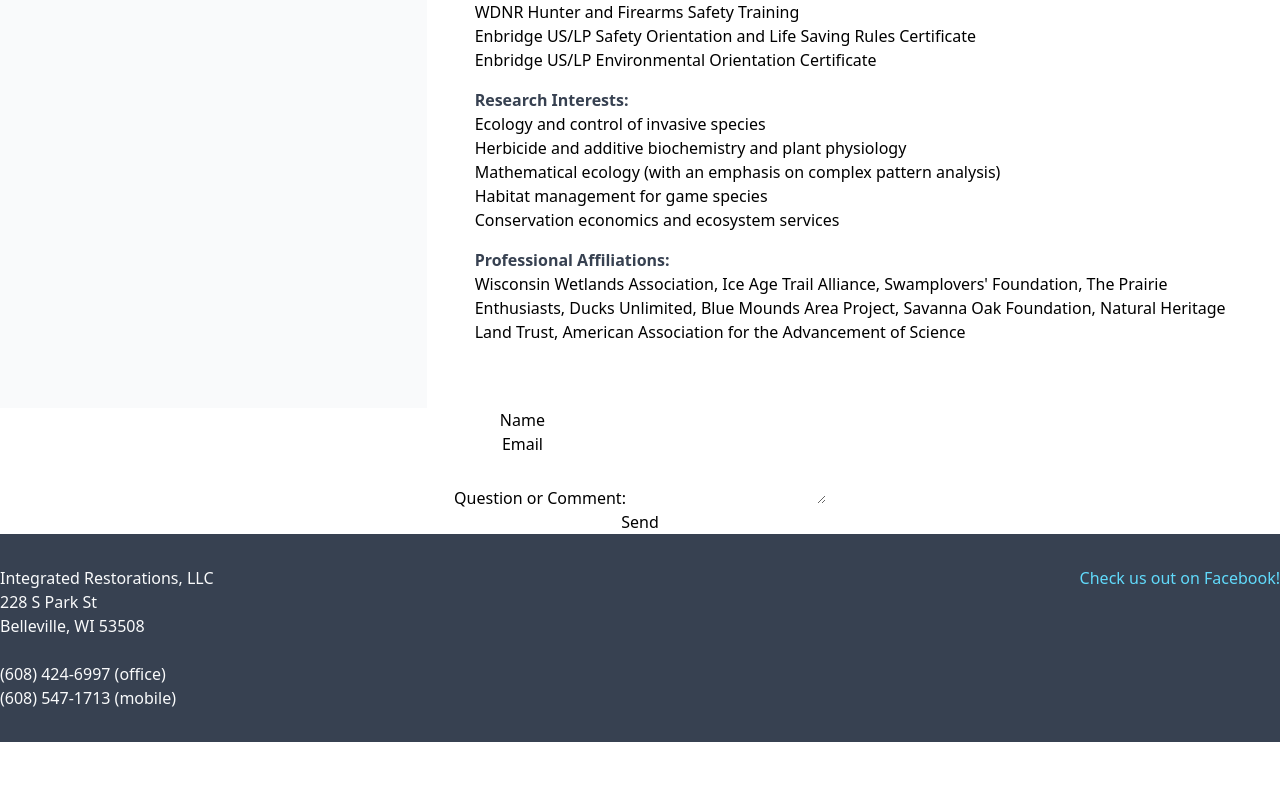
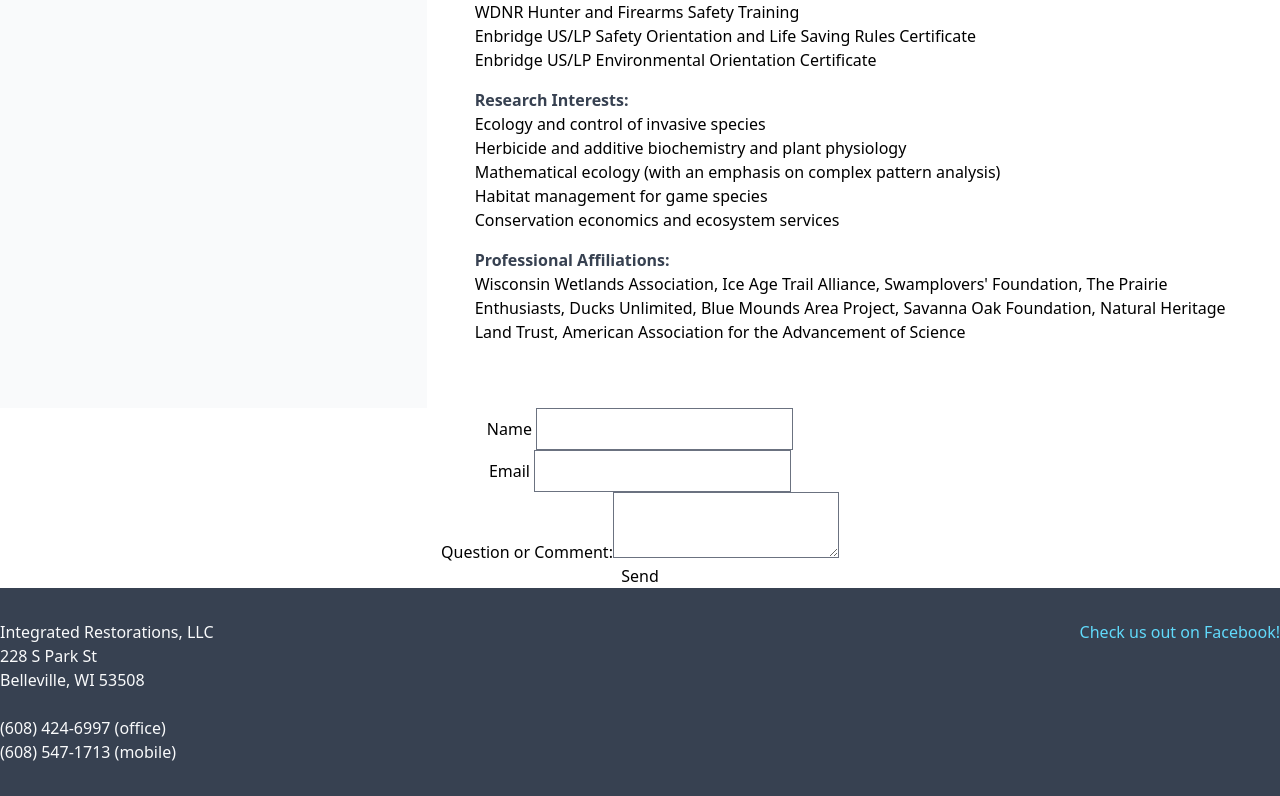
Before and after one commit to mostlyclicks/ir-wi-2022, a React (Create React App) app: page / in a window 1280 px wide. Shown: the part 2330-3126 px from the top of the page. Before the commit the page ends 3072 px from the top, so only its background shows below. Built offline with nearby package versions, Linux system fonts and the light colour scheme.

Commit message:
add tailwindcss/forms

```diff
--- a/package.json
+++ b/package.json
@@ -4,6 +4,7 @@
   "private": true,
   "dependencies": {
     "@craco/craco": "^6.4.2",
+    "@tailwindcss/forms": "^0.3.4",
     "@testing-library/jest-dom": "^5.11.4",
     "@testing-library/react": "^11.1.0",
     "@testing-library/user-event": "^12.1.10",
--- a/src/components/Form.js
+++ b/src/components/Form.js
@@ -2,7 +2,7 @@
 
 const Form = () => {
   return (
-    <div>
+    <section>
     <form name="contact" netlify>
       <p>
         <label>Name <input type="text" name="name" /></label>
@@ -20,7 +20,7 @@
       </p>
     </form>
 
-    </div>
+    </section>
   )
 }
 
--- a/tailwind.config.js
+++ b/tailwind.config.js
@@ -1,3 +1,5 @@
+
+
 module.exports = {
   //purge: [],
   purge: ['./src/**/*.{js,jsx,ts,tsx}', './public/index.html'],
@@ -8,5 +10,7 @@
   variants: {
     extend: {},
   },
-  plugins: [],
+  plugins: [
+    require('@tailwindcss/forms'),
+  ],
 }
```
Also changed, not shown: 2 other files (tests, documents, lock files or other folders).
